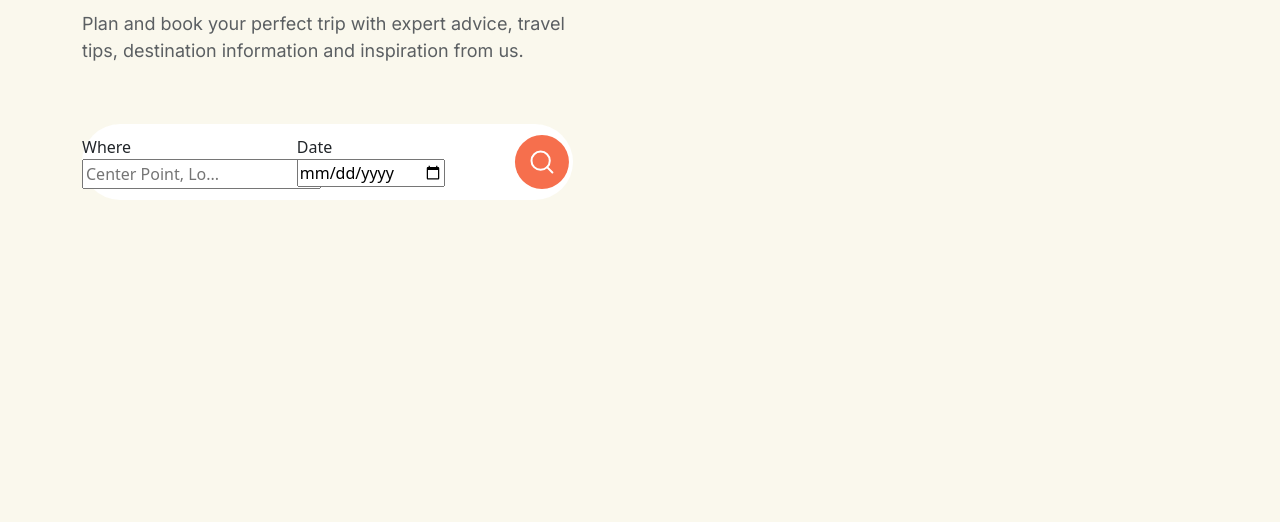
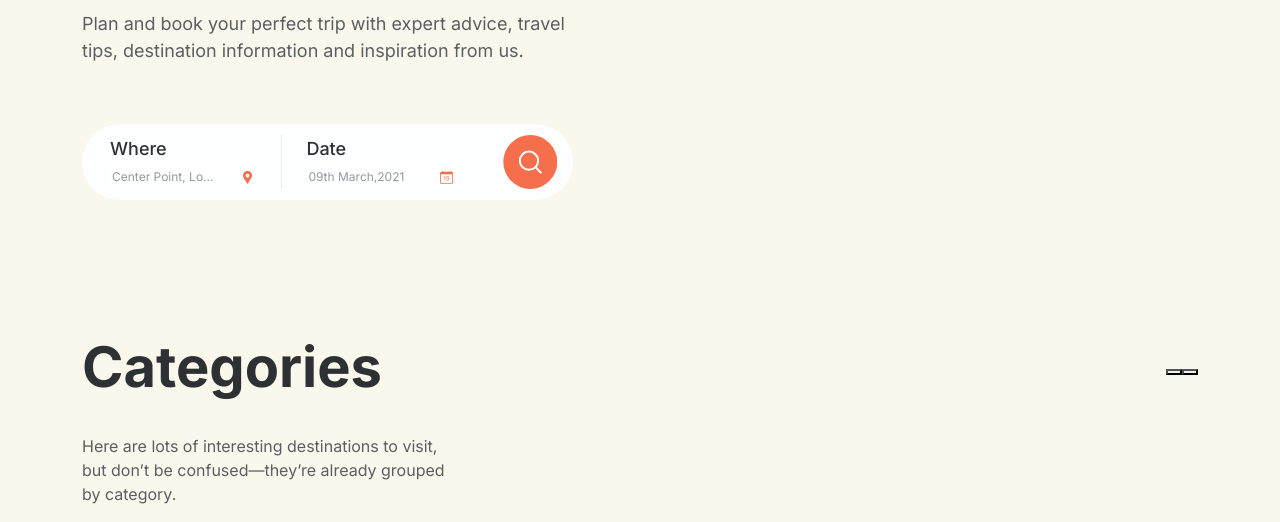
Before and after one commit to abhimanyubamal/Travel-Landing-Page, a plain HTML site: page index.html in a window 1280 px wide. Shown: the part 436-958 px from the top of the page. Before the commit the page ends 800 px from the top, so only its background shows below. Drawn offline with nearby package versions, Linux system fonts and the light colour scheme.

Commit message:
Header complete and started Section-Categories

```diff
--- a/assets/css/root.css
+++ b/assets/css/root.css
@@ -16,6 +16,8 @@
     --font-color-secondary: #5B5F62;
     --font-color-nav-links: #2E476B;
     --nav-links-margin: 36px;
+    --header-padding-bottom: 54px;
+    --header-main-margin: 80px;
 }
 
 *{
--- a/assets/css/styles.css
+++ b/assets/css/styles.css
@@ -84,11 +84,55 @@ svg>path{
 
 .hero-section-search-menu{
     border-radius: 38px;
-    background-color: white;
-    padding: 11px 0;
+    background-color: #FDFEFF;
+    padding: 11px 16px 11px 28px;
     max-width: 90%;
 }
 
 label{
     display: block;
+    font-family: var(--font-secondary), sans-serif;
+    font-size: var(--fs-md);
+    color: var(--font-color-primary);
 }
+
+label, input{
+    width: 75%;
+    border: none;
+}
+
+input:focus{
+    outline: none;
+}
+
+input::placeholder{
+    font-family: var(--font-secondary), sans-serif;
+    font-weight: 400;
+    font-size: var(--fs-xsm);
+    color: #9498A4;
+}
+
+.form-1{
+    border-right: 1px solid #EAEAEB;
+}
+
+header{
+    padding-bottom: var(--header-padding-bottom);
+}
+
+main{
+    margin-top: var(--header-main-margin);
+}
+
+h2{
+    font-family: var(--font-secondary), sans-serif;
+    font-size: var(--fs-xl);
+    color: var(--font-color-primary);
+}
+
+#section-1 p{
+    font-family: var(--font-secondary), sans-serif;
+    color: var(--font-color-secondary);
+    font-size: var(--fs-sm);
+    width: 33%;
+}
--- a/index.html
+++ b/index.html
@@ -50,15 +50,31 @@
                     <div class="mt-44 hero-section-search-menu">
                         <div class="row">
                             <div class="col-5">
-                                <form action="#">
-                                    <label for="destination">Where</label>
+                                <form action="#" class="form-1" id="'form-1">
+                                    <label class="fw-medium" for="destination">Where</label>
                                     <input type="text" id="destination" placeholder="Center Point, Lo...">
+                                    <svg xmlns="http://www.w3.org/2000/svg" width="9" height="13" viewBox="0 0 9 13" fill="none">
+                                        <path
+                                            d="M9 4.55C9 3.95249 8.8836 3.36082 8.65746 2.80879C8.43131 2.25676 8.09984 1.75517 7.68198 1.33266C7.26412 0.910158 6.76804 0.575007 6.22208 0.346348C5.67611 0.117689 5.09095 0 4.5 0C3.90905 0 3.32389 0.117689 2.77792 0.346348C2.23196 0.575007 1.73588 0.910158 1.31802 1.33266C0.900156 1.75517 0.568688 2.25676 0.342542 2.80879C0.116396 3.36082 -8.80582e-09 3.95249 0 4.55C0 5.45155 0.263571 6.29005 0.710357 6.99725H0.705214C2.22236 9.399 4.5 13 4.5 13L8.29479 6.99725H8.29029C8.75341 6.26689 8.99971 5.41758 9 4.55ZM4.5 6.5C3.98851 6.5 3.49797 6.29455 3.13629 5.92886C2.77462 5.56316 2.57143 5.06717 2.57143 4.55C2.57143 4.03283 2.77462 3.53684 3.13629 3.17114C3.49797 2.80545 3.98851 2.6 4.5 2.6C5.01149 2.6 5.50203 2.80545 5.86371 3.17114C6.22538 3.53684 6.42857 4.03283 6.42857 4.55C6.42857 5.06717 6.22538 5.56316 5.86371 5.92886C5.50203 6.29455 5.01149 6.5 4.5 6.5Z"
+                                            fill="#F66F4D" />
+                                    </svg>
                                 </form>
                             </div>
                             <div class="col-5">
-                                <form action="#">
-                                    <label for="date">Date</label>
-                                    <input type="date" id="date" placeholder="09th March,2021">
+                                <form action="#" id="'form-2">
+                                    <label class="fw-medium" for="date">Date</label>
+                                    <input type="text" id="date" placeholder="09th March,2021">
+                                    <svg xmlns="http://www.w3.org/2000/svg" width="13" height="13" viewBox="0 0 13 13" fill="none">
+                                        <path
+                                            d="M5.23656 5.16263V9.49649H4.68812V5.75088H4.67838C4.44356 5.87843 3.96094 6.17339 3.65625 6.38217V5.81748C3.9979 5.57766 4.3539 5.35896 4.72225 5.16263H5.23656Z"
+                                            fill="#F66F4D" />
+                                        <path fill-rule="evenodd" clip-rule="evenodd"
+                                            d="M7.5855 9.57856C6.68444 9.57856 6.24 8.9562 6.20182 8.43618H6.75756C6.79169 8.7368 7.07119 9.10244 7.61068 9.10244C8.29644 9.10244 8.66775 8.41342 8.671 7.34419H8.64907C8.52475 7.68056 8.1315 7.98605 7.52538 7.98605C6.83313 7.98605 6.16362 7.49043 6.16362 6.54795C6.16362 5.62412 6.87131 5.07812 7.62369 5.07812C8.57594 5.07812 9.2105 5.67451 9.2105 7.2459C9.2105 8.71246 8.60763 9.57856 7.5855 9.57856ZM7.63913 7.51235C8.14694 7.51235 8.60112 7.11914 8.60112 6.55361C8.60112 5.87763 8.17294 5.55425 7.65863 5.55425C7.1825 5.55425 6.70963 5.86871 6.70963 6.53739C6.70963 7.20117 7.15081 7.51235 7.63913 7.51235Z"
+                                            fill="#F66F4D" />
+                                        <path fill-rule="evenodd" clip-rule="evenodd"
+                                            d="M3.13101 0.118969C3.05483 0.0427971 2.95149 0 2.84375 0C2.73601 0 2.63267 0.0427971 2.55649 0.118969C2.4803 0.19519 2.4375 0.298489 2.4375 0.40625V0.8125H1.625C1.19402 0.8125 0.7807 0.983688 0.47595 1.28848C0.171207 1.59321 0 2.0065 0 2.4375V11.375C0 11.806 0.171207 12.2193 0.47595 12.524C0.7807 12.8288 1.19402 13 1.625 13H11.375C11.806 13 12.2193 12.8288 12.524 12.524C12.8288 12.2193 13 11.806 13 11.375V2.4375C13 2.0065 12.8288 1.59321 12.524 1.28848C12.2193 0.983688 11.806 0.8125 11.375 0.8125H10.5625V0.40625C10.5625 0.298489 10.5197 0.19519 10.4435 0.118969C10.3673 0.0427971 10.264 0 10.1562 0C10.0485 0 9.94517 0.0427971 9.86899 0.118969C9.7928 0.19519 9.75 0.298489 9.75 0.40625V0.8125H3.25V0.40625C3.25 0.298489 3.2072 0.19519 3.13101 0.118969ZM0.8125 11.375V3.25H12.1875V11.375C12.1875 11.5905 12.1019 11.7972 11.9495 11.9495C11.7971 12.1019 11.5905 12.1875 11.375 12.1875H1.625C1.40951 12.1875 1.20285 12.1019 1.05048 11.9495C0.8981 11.7972 0.8125 11.5905 0.8125 11.375Z"
+                                            fill="#F66F4D" />
+                                    </svg>
                                 </form>
                             </div>
                             <div class="col-2">
@@ -80,6 +96,26 @@
             </div>
         </div>
     </header>
+    <main>
+        <section id="section-1">
+            <div class="container">
+                <div class="d-flex justify-content-between">
+                    <h2 class="fw-bold">Categories</h2>
+                    <div class="d-flex align-items-center">
+                        <button></button>
+                        <button></button>
+                    </div>
+                </div>
+                <p class="fw-normal mt-24">Here are lots of interesting destinations to visit, but don’t be confused—they’re already grouped by category.</p>
+            </div>
+        </section>
+        <section></section>
+        <section></section>
+        <section></section>
+        <section></section>
+        <section></section>
+    </main>
+    <footer></footer>
     <script src="https://cdn.jsdelivr.net/npm/bootstrap@5.3.2/dist/js/bootstrap.bundle.min.js"
         integrity="sha384-C6RzsynM9kWDrMNeT87bh95OGNyZPhcTNXj1NW7RuBCsyN/o0jlpcV8Qyq46cDfL"
         crossorigin="anonymous"></script>
```
